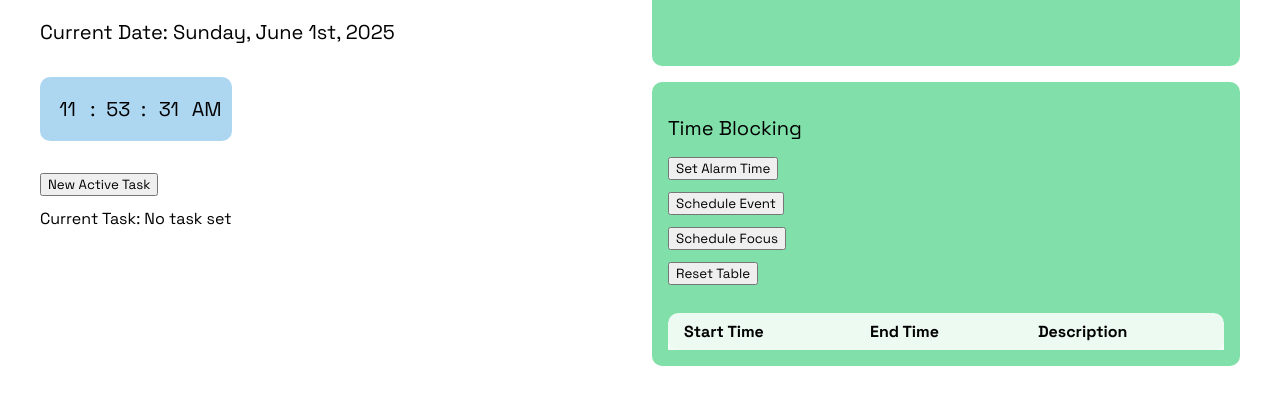
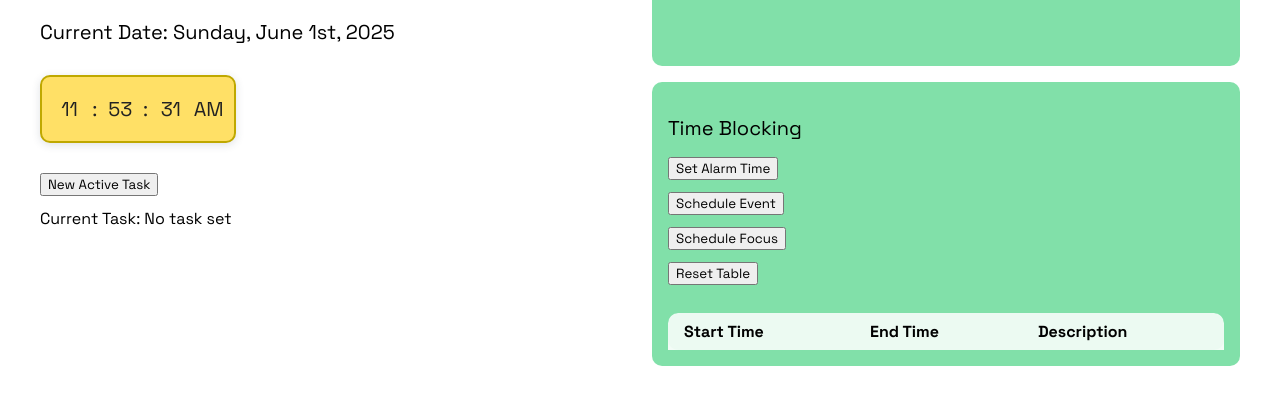
Before and after one commit to 108charlotte/magic-mirror, a website built with webpack: page src/index.html in a window 1280 px wide. Shown: the part 104-508 px from the top of the page. Built offline with nearby package versions, Linux system fonts and the light colour scheme.

Commit message:
changed clock color

```diff
--- a/src/style.scss
+++ b/src/style.scss
@@ -1,5 +1,6 @@
 $primary-color: #3498db;
 $secondary-color: #2ecc71;
+$complimentary-color: #145a32;
 
 @import url('https://fonts.googleapis.com/css2?family=Space+Grotesk:wght@400;500;600;700&display=swap');
 
@@ -38,7 +39,10 @@ h2 {
 }
 
 .clock-container {
-    background: rgba($primary-color, 0.4);
+    background: #ffe066; // deeper, more visible yellow
+    color: #222;
+    border: 2.5px solid #bfa800;
+    box-shadow: 0 2px 8px rgba(44, 62, 80, 0.15);
     display: flex;
     align-items: center;
     justify-content: center;
@@ -141,7 +145,7 @@ h2 {
 }
 
 .alarm-row {
-    background-color: rgba(#145a32, 0.3);
+    background-color: rgba($complimentary-color, 0.3);
 }
 
 .overlap {
```
Also changed, not shown: dist/main.js.
